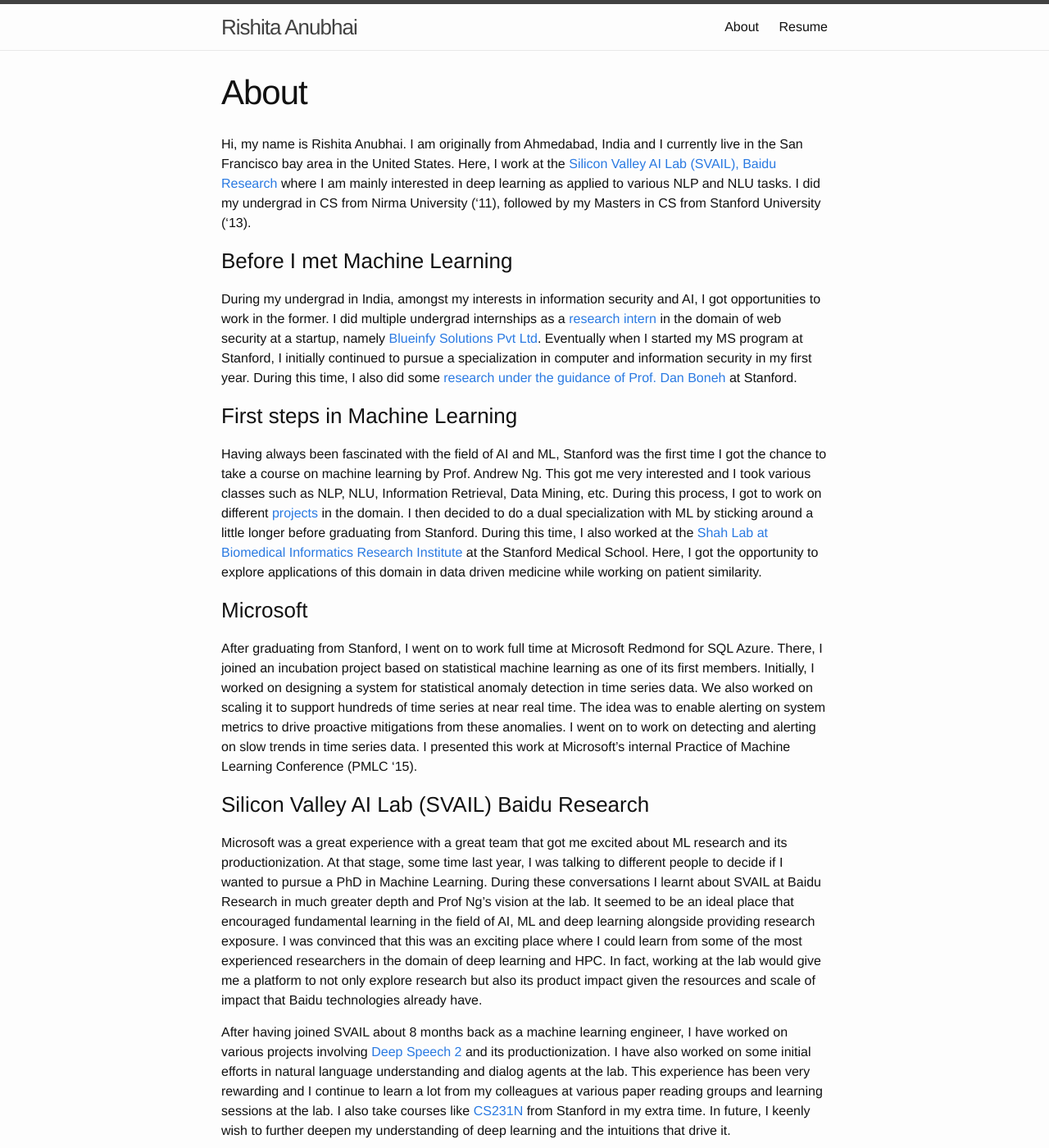
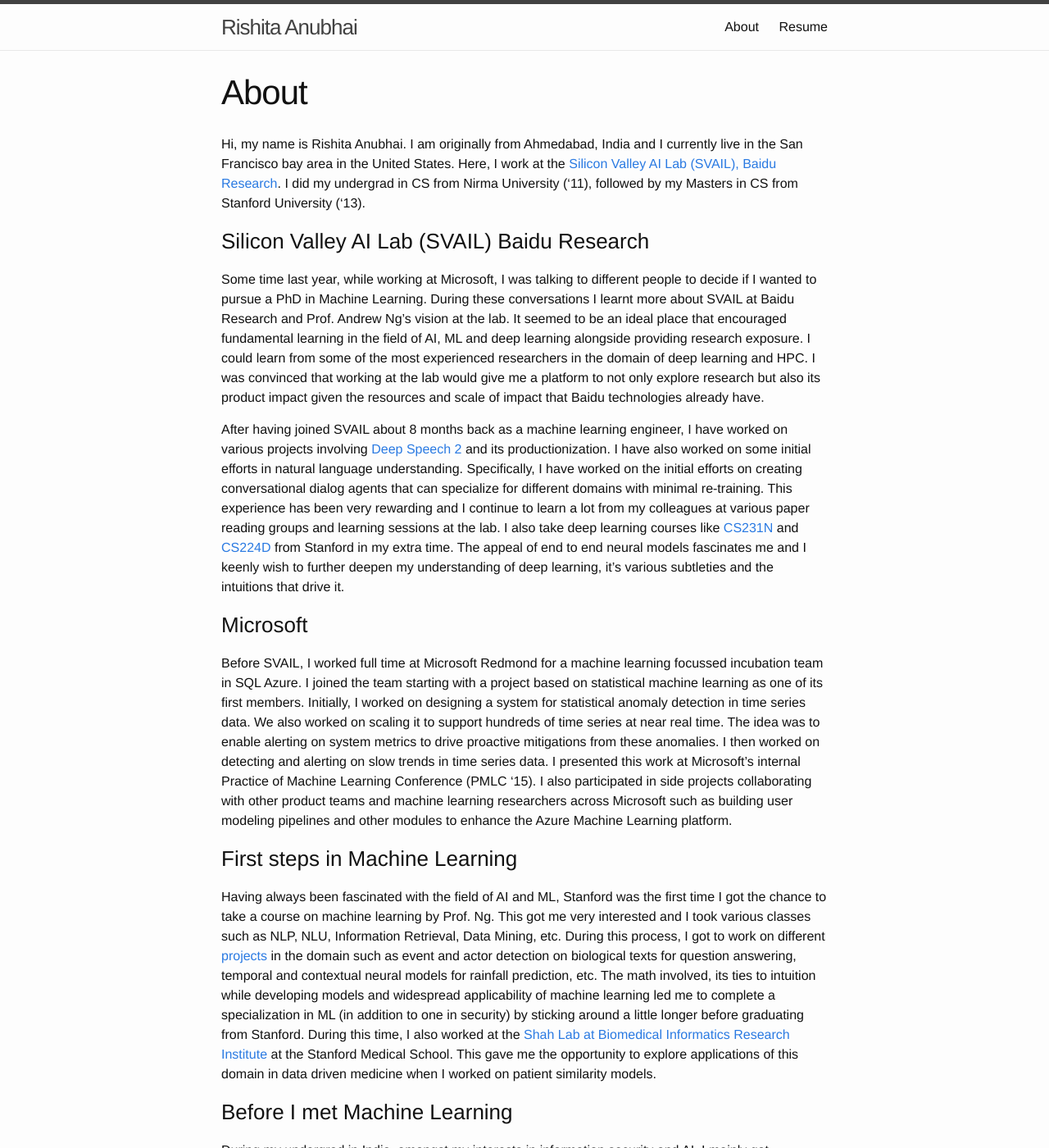
Before and after one commit to rishita/rishita.github.io, a Jekyll site: the page built from about.md, in a window 1280 px wide and 1400 px high. Shown: the whole window at 82% size. Built offline with Jekyll 4.4.1, drawn with Linux system fonts in a browser that asks for light colours; some of the changed text lies outside the part shown.

Commit message:
Reverse chronological ordering

```diff
--- a/about.md
+++ b/about.md
@@ -4,24 +4,24 @@ title: About
 permalink: /about/
 ---
 
-Hi, my name is Rishita Anubhai. I am originally from Ahmedabad, India and I currently live in the San Francisco bay area in the United States. Here, I work at the [Silicon Valley AI Lab (SVAIL), Baidu Research](http://research.baidu.com/silicon-valley-ai-lab/) where I am mainly interested in deep learning as applied to various NLP and NLU tasks. I did my undergrad in CS from Nirma University ('11), followed by my Masters in CS from Stanford University ('13).
+Hi, my name is Rishita Anubhai. I am originally from Ahmedabad, India and I currently live in the San Francisco bay area in the United States. Here, I work at the [Silicon Valley AI Lab (SVAIL), Baidu Research](http://research.baidu.com/silicon-valley-ai-lab/). I did my undergrad in CS from Nirma University ('11), followed by my Masters in CS from Stanford University ('13).
+
+### Silicon Valley AI Lab (SVAIL) Baidu Research
+
+Some time last year, while working at Microsoft, I was talking to different people to decide if I wanted to pursue a PhD in Machine Learning. During these conversations I learnt more about SVAIL at Baidu Research and Prof. Andrew Ng's vision at the lab. It seemed to be an ideal place that encouraged fundamental learning in the field of AI, ML and deep learning alongside providing research exposure. I could learn from some of the most experienced researchers in the domain of deep learning and HPC. I was convinced that working at the lab would give me a platform to not only explore research but also its product impact given the resources and scale of impact that Baidu technologies already have.
+
+After having joined SVAIL about 8 months back as a machine learning engineer, I have worked on various projects involving [Deep Speech 2](http://arxiv.org/abs/1512.02595) and its productionization. I have also worked on some initial efforts in natural language understanding. Specifically, I have worked on the initial efforts on creating conversational dialog agents that can specialize for different domains with minimal re-training. This experience has been very rewarding and I continue to learn a lot from my colleagues at various paper reading groups and learning sessions at the lab. I also take deep learning courses like [CS231N](http://cs231n.stanford.edu/syllabus.html) and [CS224D](http://cs224d.stanford.edu/) from Stanford in my extra time. The appeal of end to end neural models fascinates me and I keenly wish to further deepen my understanding of deep learning, it's various subtleties and the intuitions that drive it.
+
+### Microsoft
+
+Before SVAIL, I worked full time at Microsoft Redmond for a machine learning focussed incubation team in SQL Azure. I joined the team starting with a project based on statistical machine learning as one of its first members. Initially, I worked on designing a system for statistical anomaly detection in time series data. We also worked on scaling it to support hundreds of time series at near real time. The idea was to enable alerting on system metrics to drive proactive mitigations from these anomalies. I then worked on detecting and alerting on slow trends in time series data. I presented this work at Microsoft's internal Practice of Machine Learning Conference (PMLC '15). I also participated in side projects collaborating with other product teams and machine learning researchers across Microsoft such as building user modeling pipelines and other modules to enhance the Azure Machine Learning platform.
+
+### First steps in Machine Learning
+
+Having always been fascinated with the field of AI and ML, Stanford was the first time I got the chance to take a course on machine learning by Prof. Ng. This got me very interested and I took various classes such as NLP, NLU, Information Retrieval, Data Mining, etc. During this process, I got to work on different [projects](https://www.linkedin.com/in/rishitaa#background-projects) in the domain such as event and actor detection on biological texts for question answering, temporal and contextual neural models for rainfall prediction, etc. The math involved, its ties to intuition while developing models and widespread applicability of machine learning led me to complete a specialization in ML (in addition to one in security) by sticking around a little longer before graduating from Stanford. During this time, I also worked at the [Shah Lab at Biomedical Informatics Research Institute](http://bmir.stanford.edu/research/shahlab.html) at the Stanford Medical School. This gave me the opportunity to explore applications of this domain in data driven medicine when I worked on patient similarity models.
 
 ### Before I met Machine Learning
 
-During my undergrad in India, amongst my interests in information security and AI, I got opportunities to work in the former. I did multiple undergrad internships as a [research intern](https://www.linkedin.com/in/rishitaa#experience-320906555) in the domain of web security at a startup, namely [Blueinfy Solutions Pvt Ltd](http://www.blueinfy.com/). Eventually when I started my MS program at Stanford, I initially continued to pursue a specialization in computer and information security in my first year. During this time, I also did some [research under the guidance of Prof. Dan Boneh](http://crypto.stanford.edu/~dabo/pubs/abstracts/ssl-client-bugs.html) at Stanford.
-
-### First steps in Machine Learning
-
-Having always been fascinated with the field of AI and ML, Stanford was the first time I got the chance to take a course on machine learning by Prof. Andrew Ng. This got me very interested and I took various classes such as NLP, NLU, Information Retrieval, Data Mining, etc. During this process, I got to work on different [projects](https://www.linkedin.com/in/rishitaa#background-projects) in the domain. I then decided to do a dual specialization with ML by sticking around a little longer before graduating from Stanford. During this time, I also worked at the [Shah Lab at Biomedical Informatics Research Institute](http://bmir.stanford.edu/research/shahlab.html) at the Stanford Medical School. Here, I got the opportunity to explore applications of this domain in data driven medicine while working on patient similarity.
-
-### Microsoft
-
-After graduating from Stanford, I went on to work full time at Microsoft Redmond for SQL Azure. There, I joined an incubation project based on statistical machine learning as one of its first members. Initially, I worked on designing a system for statistical anomaly detection in time series data. We also worked on scaling it to support hundreds of time series at near real time. The idea was to enable alerting on system metrics to drive proactive mitigations from these anomalies. I went on to work on detecting and alerting on slow trends in time series data. I presented this work at Microsoft's internal Practice of Machine Learning Conference (PMLC '15).
-
-### Silicon Valley AI Lab (SVAIL) Baidu Research
-
-Microsoft was a great experience with a great team that got me excited about ML research and its productionization. At that stage, some time last year, I was talking to different people to decide if I wanted to pursue a PhD in Machine Learning. During these conversations I learnt about SVAIL at Baidu Research in much greater depth and Prof Ng's vision at the lab. It seemed to be an ideal place that encouraged fundamental learning in the field of AI, ML and deep learning alongside providing research exposure. I was convinced that this was an exciting place where I could learn from some of the most experienced researchers in the domain of deep learning and HPC. In fact, working at the lab would give me a platform to not only explore research but also its product impact given the resources and scale of impact that Baidu technologies already have.
-
-After having joined SVAIL about 8 months back as a machine learning engineer, I have worked on various projects involving [Deep Speech 2](http://arxiv.org/abs/1512.02595) and its productionization. I have also worked on some initial efforts in natural language understanding and dialog agents at the lab. This experience has been very rewarding and I continue to learn a lot from my colleagues at various paper reading groups and learning sessions at the lab. I also take courses like [CS231N](http://cs231n.stanford.edu/syllabus.html) from Stanford in my extra time. In future, I keenly wish to further deepen my understanding of deep learning and the intuitions that drive it.
+During my undergrad in India, amongst my interests in information security and AI, I mainly got opportunities to work in the former. I did multiple undergrad internships as a [research intern](https://www.linkedin.com/in/rishitaa#experience-320906555) in the domain of web security at a startup, namely [Blueinfy Solutions Pvt Ltd](http://www.blueinfy.com/). Eventually when I started my MS program at Stanford, I initially continued to pursue a specialization in computer and information security in my first year. During this time, I also did some [research under the guidance of Prof. Dan Boneh](http://crypto.stanford.edu/~dabo/pubs/abstracts/ssl-client-bugs.html) at Stanford. This has given me a good foundation in systems which happens to often help me in my current interest in deep learning.
 
 You can download my resume [here](/rishita-resume-april-2016.pdf) or find me on [LinkedIn](https://www.linkedin.com/in/rishitaa).
```
